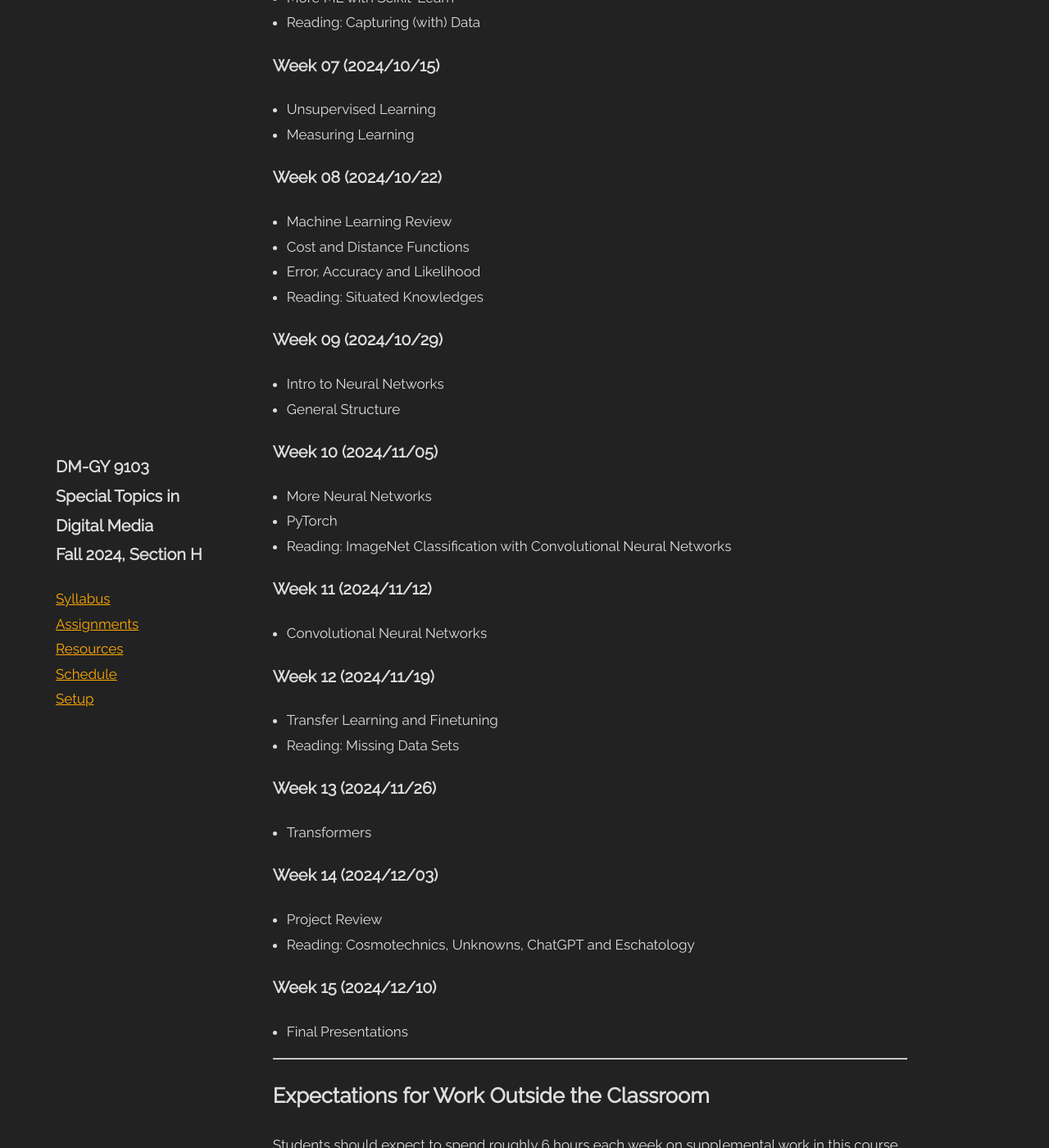
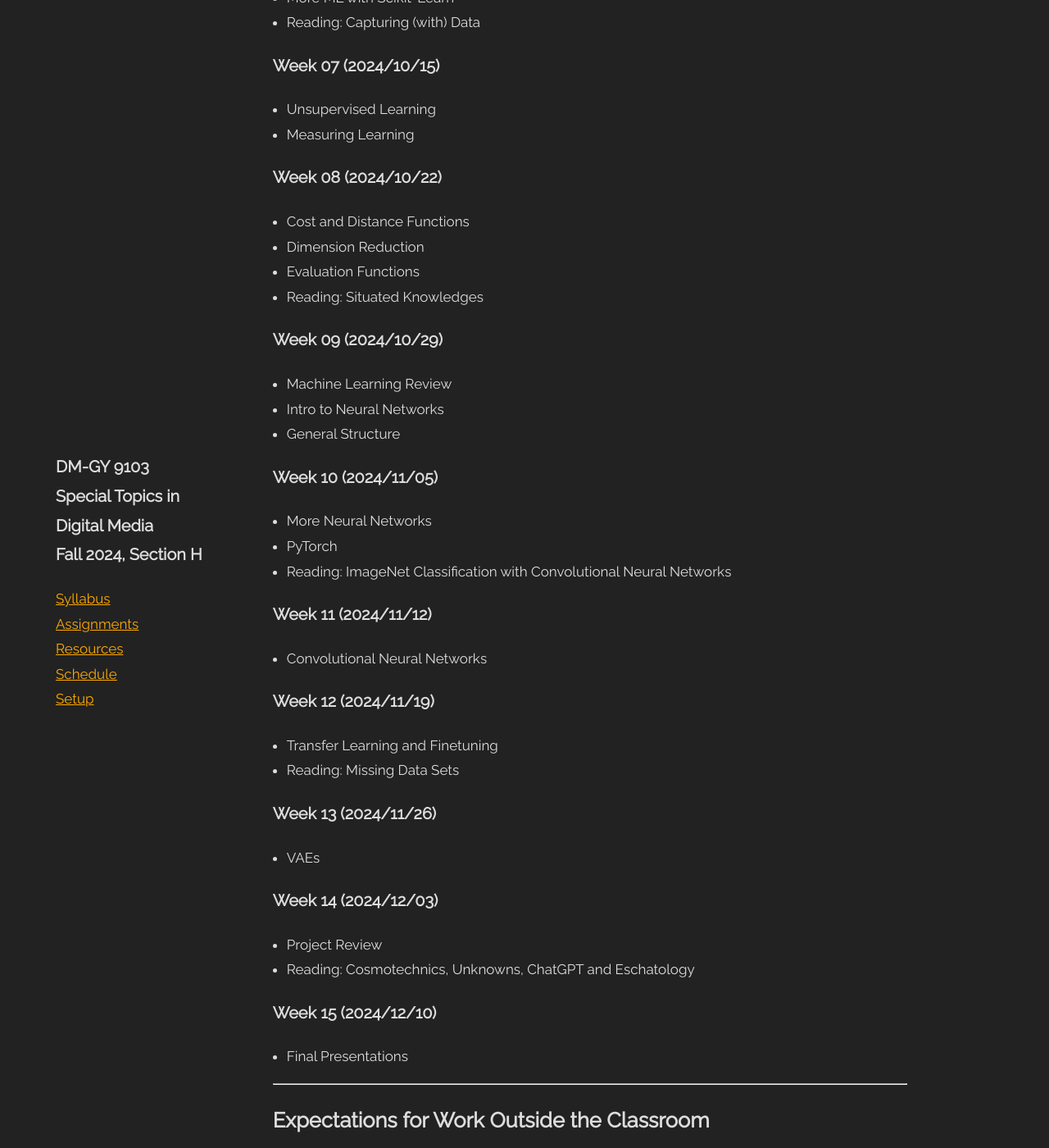
Before and after one commit to 9103H/9103H.github.io, a Jekyll site: the page built from README.md, in a window 1280 px wide and 1400 px high, scrolled down 3813 px. Shown: the whole window at 82% size. Built offline with Jekyll 4.4.1, drawn with Linux system fonts in a browser that asks for light colours.

```diff
--- a/README.md
+++ b/README.md
@@ -120,12 +120,13 @@ Letter grades for the entire course will be assigned as follows:
 - Measuring Learning
 
 ### Week 08 (2024/10/22)
-- Machine Learning Review
 - Cost and Distance Functions
-- Error, Accuracy and Likelihood
+- Dimension Reduction
+- Evaluation Functions
 - Reading: Situated Knowledges
 
 ### Week 09 (2024/10/29)
+- Machine Learning Review
 - Intro to Neural Networks
 - General Structure
 
@@ -142,7 +143,7 @@ Letter grades for the entire course will be assigned as follows:
 - Reading: Missing Data Sets
 
 ### Week 13 (2024/11/26)
-- Transformers
+- VAEs
 
 ### Week 14 (2024/12/03)
 - Project Review
```
Also changed, not shown: _pages/week/08.md (+2 -2 lines), _pages/week/09.md (+3 -1 lines), _pages/week/10.md (+2 -1 lines).
